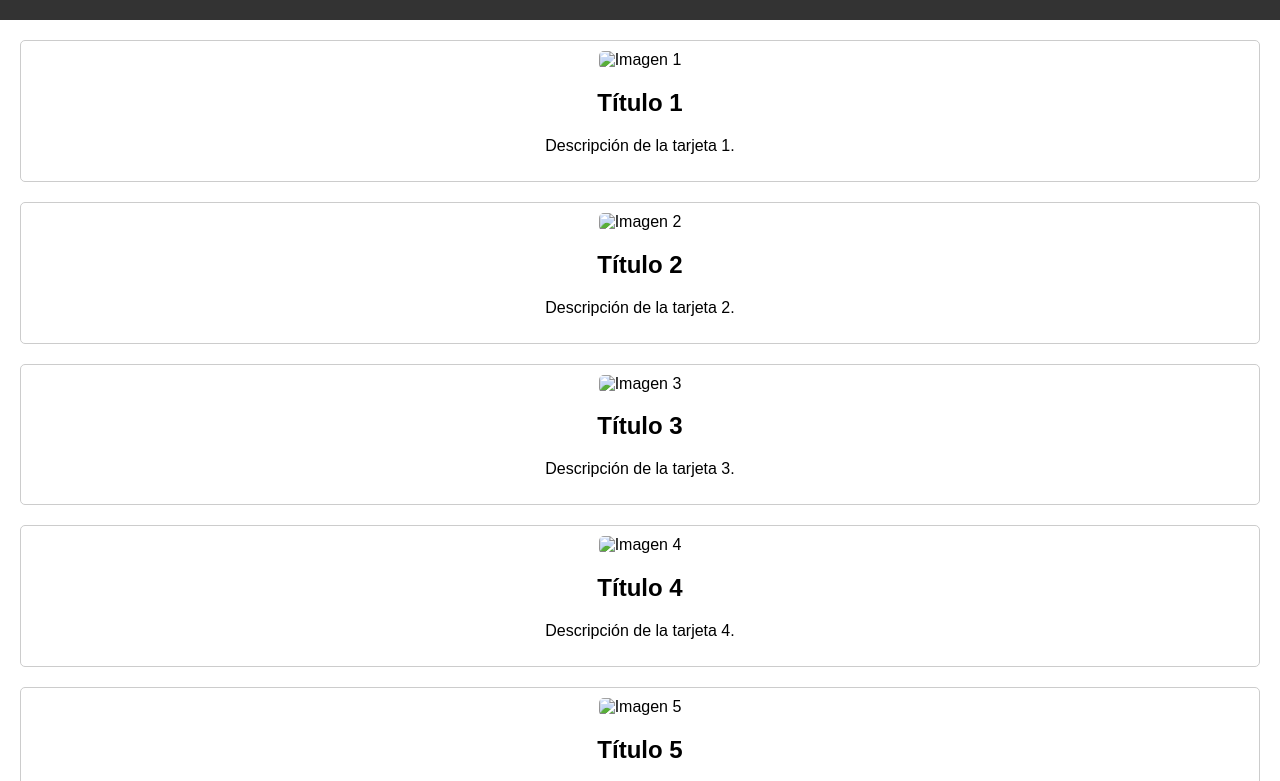
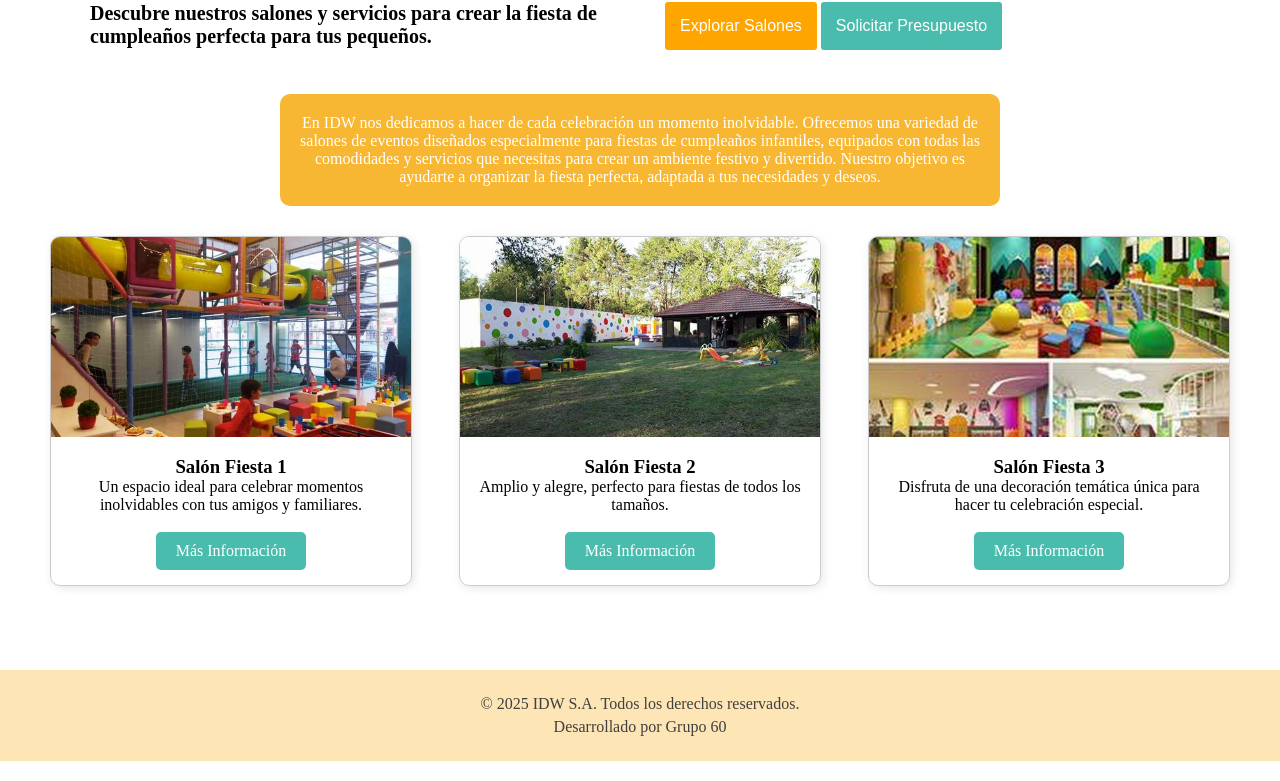
Before and after one commit to aflores14/Jujuy, a plain HTML site: page index.html in a window 1280 px wide. Shown: the part 118-899 px from the top of the page. Drawn offline with Linux system fonts and the light colour scheme.

Commit message:
cambios finales alejandro, index.html

```diff
--- a/essets/css/style.css
+++ b/essets/css/style.css
@@ -1,37 +1,42 @@
 @import url('https://fonts.googleapis.com/css2?family=Open+Sans:wght@400;700&display=swap');
 
-*{
+* {
     margin: 0px;
     padding: 0;
     border: 0;
 }
 
-.header{
+.header {
     display: flex;
     height: 100px;
     width: 100%;
 }
-.header-img{
+
+.header-img {
     width: 100%;
     height: 100%;
     opacity: 70%;
     object-fit: cover;
 }
-.contenedor-header{
+
+.contenedor-header {
     position: absolute;
     display: flex;
     height: 100px;
     width: 100%;
 }
-.img-logo{
+
+.img-logo {
     height: 90px;
     width: auto;
 }
-.subcontenedor-header{
+
+.subcontenedor-header {
     position: relative;
     text-align: end;
     width: 100%;
 }
+
 nav {
     display: "ruby";
     width: 100%;
@@ -48,45 +53,51 @@ nav {
     font-family: Arial, sans-serif;
     font-size: 16px;
 }
+
 nav ul li a {
     display: block;
     padding: 10px;
     color: #fff;
     text-decoration: none;
 }
+
 nav ul li:hover {
     background: #eca023;
 }
-  section h1{
+
+section h1 {
     color: #fff;
     text-align: center;
 }
 
-  .seleccion-pagina{
+.seleccion-pagina {
     background: #eca023;
 }
 
 /****/
 
-  .container-form{
+.container-form {
     width: 100%;
     max-width: 1100px;
     margin: auto;
     display: grid;
-    grid-template-columns: repeat(2,1fr);
+    grid-template-columns: repeat(2, 1fr);
     grid-gap: 50px;
     margin-top: 20px;
 }
-.container-form h2{
+
+.container-form h2 {
     margin-bottom: 10px;
-    font-size: 25px
+    font-size: 20px
 }
-.container-form p{
+
+.container-form p {
     font-size: 14px;
     line-height: 1.6;
     margin-bottom: 20px;
 }
-.container-form a{
+
+.container-form a {
     font-size: 17px;
     display: inline-block;
     text-decoration: none;
@@ -95,11 +106,14 @@ nav {
     color: black;
     font-weight: 700;
 }
-.container-form a i{
+
+.container-form a i {
     color: orange;
     margin-right: 10px;
 }
-.container-form form .campo, textarea{
+
+.container-form form .campo,
+textarea {
     width: 100%;
     padding: 15px 10px;
     font-size: 16px;
@@ -108,13 +122,15 @@ nav {
     border-radius: 3px;
     outline: 0px;
 }
-.container-form form textarea{
+
+.container-form form textarea {
     max-width: 530px;
     min-width: 530px;
     min-height: 140px;
     max-height: 150px;
 }
-.container-form .btn-enviar{
+
+.container-form .btn-enviar {
     padding: 15px;
     font-size: 16px;
     border: none;
@@ -125,11 +141,119 @@ nav {
     cursor: pointer;
     transition: all 300ms ease;
 }
-.container-form .btn-enviar:hover{
+
+.container-form .btn-enviar:hover {
     background: #e39403;
 }
-.imagen-icon{
+
+.container-form .btn-2 {
+    padding: 15px;
+    font-size: 16px;
+    border: none;
+    outline: 0px;
+    background: #4ABCAD;
+    color: white;
+    border-radius: 3px;
+    cursor: pointer;
+    transition: all 300ms ease;
+}
+
+.container-form .btn-2:hover {
+    background: #4abcadb8;
+}
+
+.imagen-icon {
     height: 20px;
     margin-right: 10px;
 }
+
 /****/
+
+.info-container {
+    background-color: #F8B732;
+    color: white;
+    padding: 20px;
+    margin-left: 280px;
+    margin-right: 280px;
+    border-radius: 10px;
+    text-align: center;
+}
+
+.gallery {
+    display: flex;
+    justify-content: space-between;
+    margin: 20px auto;
+    flex-wrap: wrap;
+    max-width: 1200px;
+}
+
+.card {
+    border: 1px solid #ccc;
+    border-radius: 10px;
+    width: 30%;
+    /* Ancho de las tarjetas */
+    margin: 10px;
+    /* Espacio entre las tarjetas */
+    overflow: hidden;
+    text-align: center;
+    box-shadow: 2px 2px 10px rgba(0, 0, 0, 0.1);
+}
+
+
+.card img {
+    width: 100%;
+    /* Ocupa todo el ancho de la tarjeta */
+    height: 200px;
+    /* Altura fija */
+    object-fit: cover;
+    /* Mantener proporciones y recortar si es necesario */
+}
+
+.card-description {
+    padding: 15px;
+}
+
+.btn-more-info {
+    background-color: #4ABCAD;
+    color: white;
+    border: none;
+    padding: 10px 20px;
+    border-radius: 5px;
+    cursor: pointer;
+    margin-top: auto;
+    text-decoration: none;
+    display: inline-block;
+}
+
+.btn-more-info:hover {
+    background-color: #4abcadb8;
+}
+
+/* -------------- */
+
+footer {
+    background-color: #f8b6325c;
+    color: #404040;
+    text-align: center;
+    padding: 20px;
+    bottom: 0;
+}
+
+footer p {
+    margin: 5px 0;
+    /* Espaciado entre párrafos */
+}
+
+footer a {
+    color: white;
+    text-decoration: none;
+    margin: 0 10px;
+    /* Espaciado entre enlaces */
+}
+
+footer a:hover {
+    text-decoration: underline;
+    /* Subrayar los enlaces al pasar el mouse */
+}
+
+/* -------------- */
--- a/index.html
+++ b/index.html
@@ -1,105 +1,89 @@
 <!DOCTYPE html>
-<html lang="es">
+<html lang="en">
+
 <head>
-    <meta charset="UTF-8">
-    <meta name="viewport" content="width=device-width, initial-scale=1.0">
-    <title>Mi Página Web de Ejemplo</title>
-    <link rel="stylesheet" href="styles.css">
-    <style>
-        body {
-            font-family: Arial, sans-serif;
-            margin: 0;
-            padding: 0;
-        }
+    <meta charset="UTF-8" />
+    <meta name="viewport" content="width=device-width, initial-scale=1.0" />
+    <title>Casas de Fiestas Infantiles Diversión Asegurada</title>
+    <link rel="stylesheet" href="./essets/css/style.css" />
+    <link rel="icon" type="image/x-icon" href="./essets/img/img-Logo.png" />
+</head>
 
-        header {
-            background-color: #333;
-            color: #fff;
-            padding: 10px;
-            text-align: center;
-        }
-
-        nav {
-            background-color: #444;
-            color: #fff;
-            padding: 10px;
-            text-align: right
-        }
-
-        nav a {
-            color: orange;
-            margin: 0 10px;
-            text-decoration: none;
-        }
-
-        main {
-            padding: 20px;
-            display: flex;
-            flex-wrap: wrap;
-            gap: 20px;
-        }
-
-        .card {
-            border: 1px solid #ccc;
-            border-radius: 5px;
-            padding: 10px;
-            width: 100%;
-            box-sizing: border-box;
-            text-align: center;
-        }
-
-        .card img {
-            max-width: 100%;
-            height: auto;
-            border-radius: 5px;
-        }
-
-        footer {
-            background-color: #333;
-            color: #fff;
-            text-align: center;
-            padding: 10px;
-        }
-    </style>
-</head>
 <body>
+    <header class="header">
+        <img src="./essets/img/image 2.svg" alt="Imagen fiesta" class="header-img" />
+        <section class="contenedor-header">
+            <img src="./essets/img/img-Logo.png" class="img-logo" />
+            <div class="subcontenedor-header">
                 <nav>
-        <a href="#inicio">Inicio</a>
-        <a href="#servicios">Servicios</a>
-        <a href="#contacto">Contacto</a>
+                    <ul class="menu-lista">
+                        <li><a href="./index.html" class="seleccion-pagina">Principal</a></li>
+                        <li><a href="./informacion.html">Informacion</a></li>
+                        <li><a href="./contacto.html">Contacto</a></li>
+                    </ul>
                 </nav>
-    <header>
-        <h1>IDW  CUMPLEAÑOS</h1>
+                <h1>IDW S.A.- Celebra los Momentos Más Especiales</h1>
+            </div>
+        </section>
     </header>
     <main>
+        <section class="container-form">
+            <div class="info-form">
+                <h2>Descubre nuestros salones y servicios para crear la fiesta de cumpleaños perfecta para tus pequeños.
+                </h2>
+            </div>
+            <form>
+                <input type="submit" name="explorar" value="Explorar Salones" class="btn-enviar" />
+                <input type="submit" name="presupuesto" value="Solicitar Presupuesto" class="btn-2" />
+            </form>
+        </section>
+
+        <!-- Galeria de Imagenes-->
+        <!-- Inforacion -->
+        <br /><br />
+        <div class="info-container">
+            <p>En IDW nos dedicamos a hacer de cada celebración un momento inolvidable. Ofrecemos una variedad de
+                salones de eventos diseñados especialmente para fiestas de cumpleaños infantiles, equipados con todas
+                las comodidades y servicios que necesitas para crear un ambiente festivo y divertido. Nuestro objetivo
+                es ayudarte a organizar la fiesta perfecta, adaptada a tus necesidades y deseos.</p>
+        </div>
+
+        <!-- Imagenes -->
+        <section class="gallery">
             <div class="card">
-            <img src="imagen1.jpg" alt="Imagen 1">
-            <h2>Título 1</h2>
-            <p>Descripción de la tarjeta 1.</p>
+                <img src="./essets/img/salon1.jpg" alt="Salón Fiesta 1" />
+                <div class="card-description">
+                    <h3>Salón Fiesta 1</h3>
+                    <p>Un espacio ideal para celebrar momentos inolvidables con tus amigos y familiares.</p>
+                    <br />
+                    <a href="#" class="btn-more-info">Más Información</a>
+                </div>
             </div>
             <div class="card">
-            <img src="imagen2.jpg" alt="Imagen 2">
-            <h2>Título 2</h2>
-            <p>Descripción de la tarjeta 2.</p>
+                <img src="./essets/img/salon2.jpg" alt="Salón Fiesta 2" />
+                <div class="card-description">
+                    <h3>Salón Fiesta 2</h3>
+                    <p>Amplio y alegre, perfecto para fiestas de todos los tamaños.</p>
+                    <br />
+                    <a href="#" class="btn-more-info">Más Información</a>
+                </div>
             </div>
             <div class="card">
-            <img src="imagen3.jpg" alt="Imagen 3">
-            <h2>Título 3</h2>
-            <p>Descripción de la tarjeta 3.</p>
+                <img src="./essets/img/salon3.jpg" alt="Salón Fiesta 3" />
+                <div class="card-description">
+                    <h3>Salón Fiesta 3</h3>
+                    <p>Disfruta de una decoración temática única para hacer tu celebración especial.</p>
+                    <br />
+                    <a href="#" class="btn-more-info">Más Información</a>
                 </div>
-        <div class="card">
-            <img src="imagen4.jpg" alt="Imagen 4">
-            <h2>Título 4</h2>
-            <p>Descripción de la tarjeta 4.</p>
             </div>
-        <div class="card">
-            <img src="imagen5.jpg" alt="Imagen 5">
-            <h2>Título 5</h2>
-            <p>Descripción de la tarjeta 5.</p>
-        </div>
+        </section>
     </main>
+    <br /><br /><br />
     <footer>
-        <p>Contacto: ejemplo@correo.com | Teléfono: +54 123 456 789</p>
+        <p>&copy; 2025 IDW S.A. Todos los derechos reservados.</p>
+        <p>Desarrollado por Grupo 60</p>
     </footer>
 </body>
+
 </html>
```
Also changed, not shown: contacto.html (+20 -46 lines), informacion.html (added, +98 -0 lines), prueba.html (deleted, +0 -37 lines), essets/img/salon1.jpg (added), essets/img/salon2.jpg (added), essets/img/salon3.jpg (added). Lines whose indentation alone changed are shown as unchanged.
